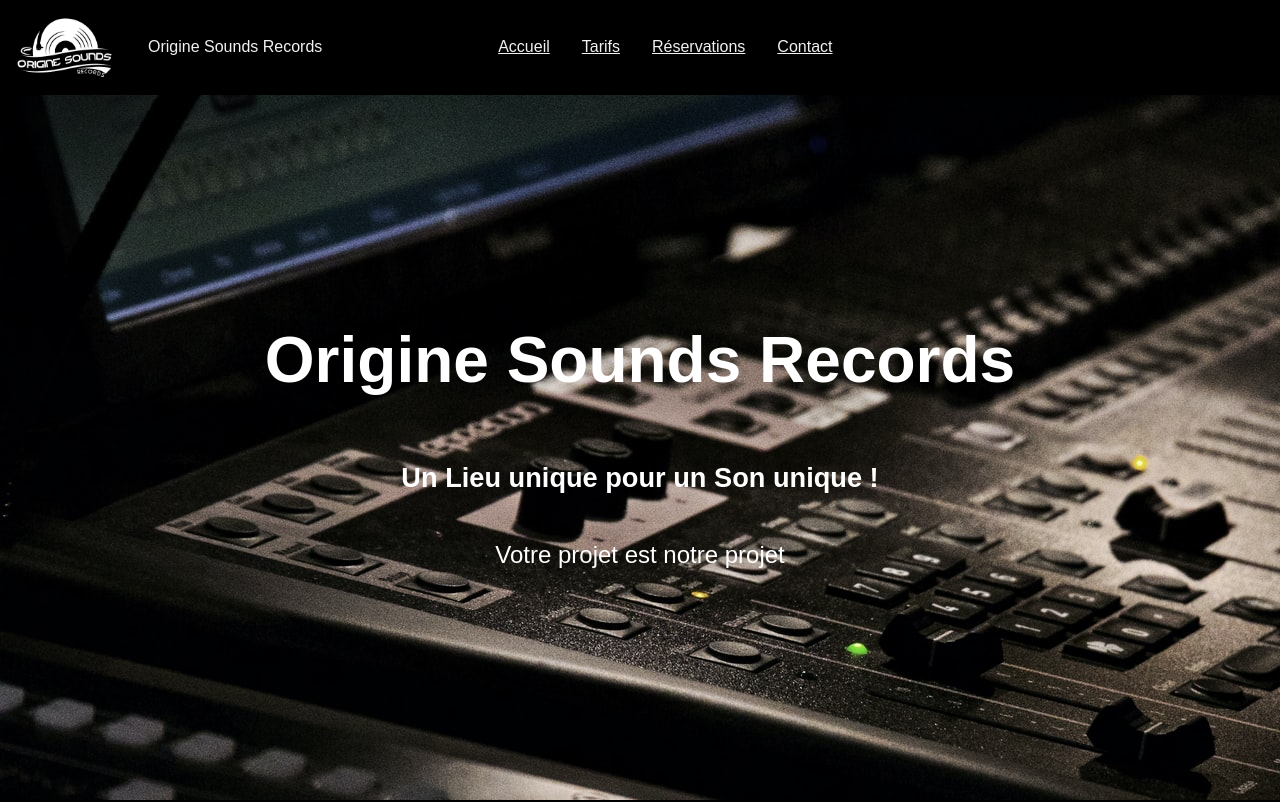
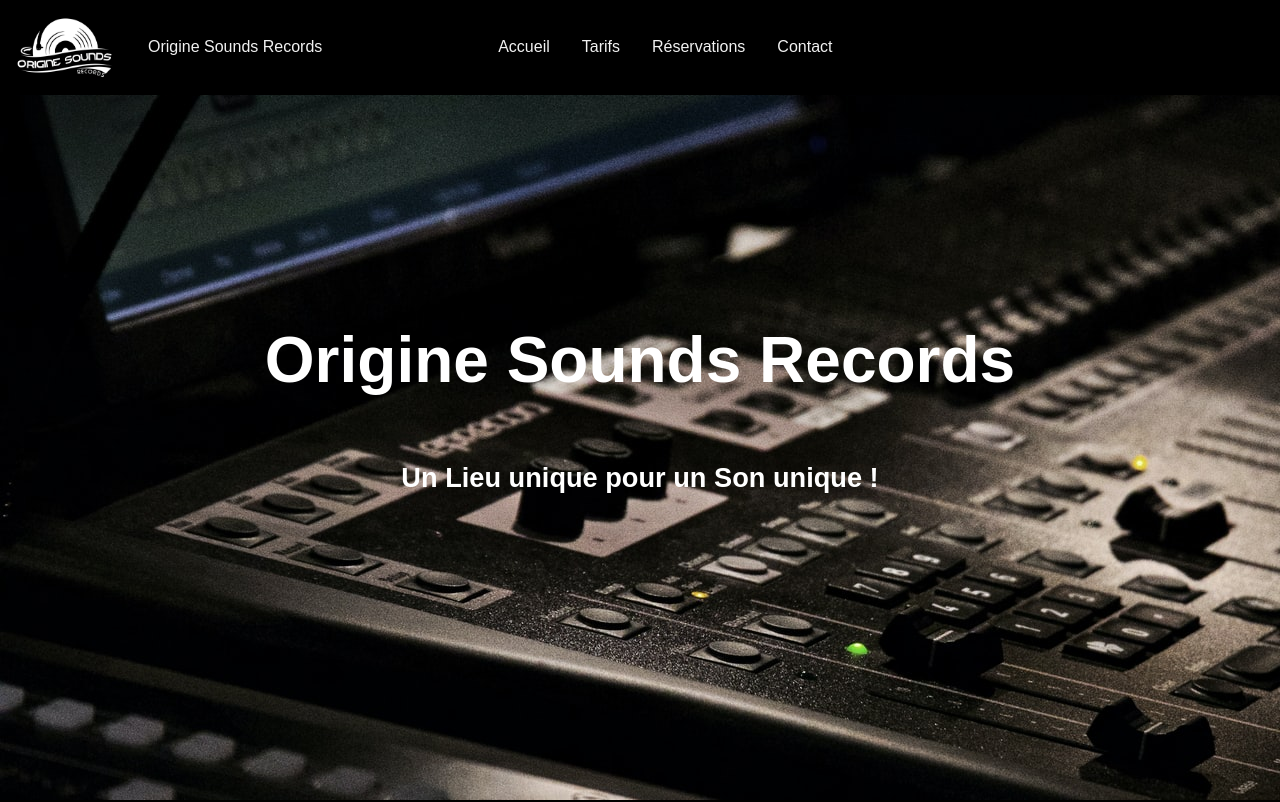
Before and after one commit to oralanto/origine-sounds-records, a React (Create React App) app: page / in a window 1280 px wide. Shown: the top 802 px of the page. Built offline with nearby package versions, Linux system fonts and the light colour scheme; the HTML template or start-up script is replaced by a standard one.

Commit message:
hover effect navBar and animation title accueil

```diff
--- a/src/Component/Accueil/Accueil.css
+++ b/src/Component/Accueil/Accueil.css
@@ -1,11 +1,12 @@
 .accueil {
   height: 100vh;
-  background:url("../../Assets/Images/background-accueil.jpeg");
+  background: url("../../Assets/Images/background-accueil.jpeg");
   background-repeat: no-repeat;
   background-size: fit;
   color: white;
 }
-.accueil__text, .accueil__text__items{
+.accueil__text,
+.accueil__text__items {
   width: 100%;
   height: 100%;
   display: flex;
@@ -17,14 +18,19 @@
 .accueil__text__items {
   height: 30%;
   justify-content: space-around;
+  overflow: hidden;
 }
 
 .accueil__text__items__title {
   font-size: 4em;
+  animation-duration: 2s;
+  animation-name: slideFromRight;
 }
 
 .accueil__text__items__subtitle {
   font-size: 1.7em;
+  animation-duration: 2s;
+  animation-name: slideFromLeft;
 }
 
 .accueil__text__items__subtitle__span {
@@ -33,16 +39,45 @@
 
 .accueil__text__items__text {
   font-size: 1.5em;
+  animation-duration: 2s;
+  animation-name: slideFromRight;
+}
+
+/* Animation */
+
+@keyframes slideFromRight {
+  from {
+    margin-left: 100%;
+    width: 300%;
+  }
+
+  to {
+    margin-left: 0%;
+    width: 100%;
+  }
+}
+
+@keyframes slideFromLeft {
+  from {
+    margin-right: 100%;
+    width: 300%;
+  }
+
+  to {
+    margin-right: 0%;
+    width: 100%;
+  }
 }
 
 /* Responsive */
 
 @media (max-width: 950px) {
-.accueil__text__items__title {
+  .accueil__text__items__title {
     font-size: 2.5em;
   }
 
-.accueil__text__items__subtitle, .accueil__text__items__text {
+  .accueil__text__items__subtitle,
+  .accueil__text__items__text {
     font-size: 1.2em;
   }
 }
--- a/src/Component/Header/Header.css
+++ b/src/Component/Header/Header.css
@@ -37,9 +37,13 @@
 }
 
 .header__navBar__nav__link {
-  text-decoration: underline;
+  text-decoration: none;
   margin: 0 1em;
+  padding: 0.2em 0;
   color: #f1f1f1;
+}
+.header__navBar__nav__link:hover {
+  border-bottom: #f1f1f1 solid 2px;
 }
 
 .menu__burger {
```
